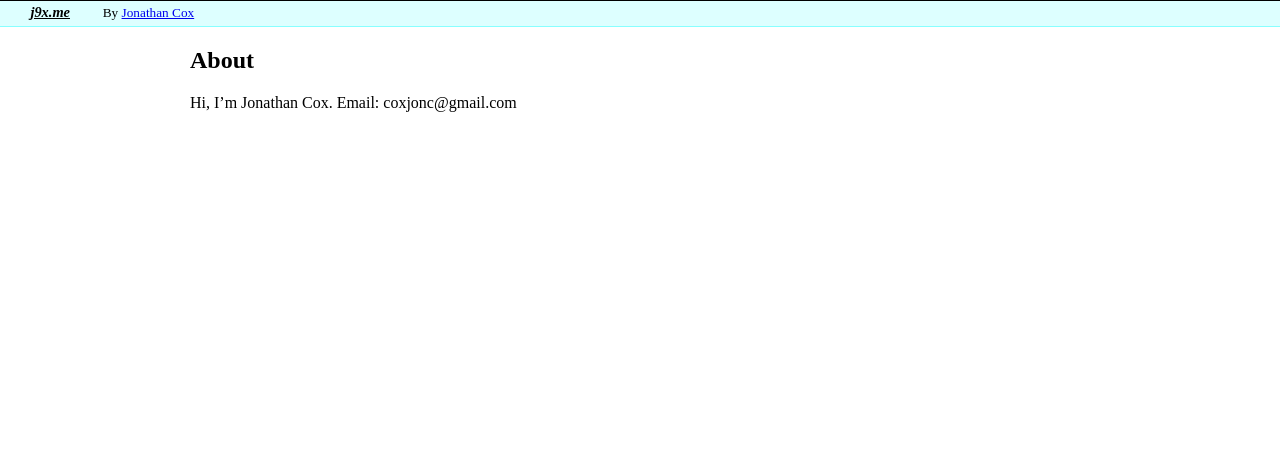
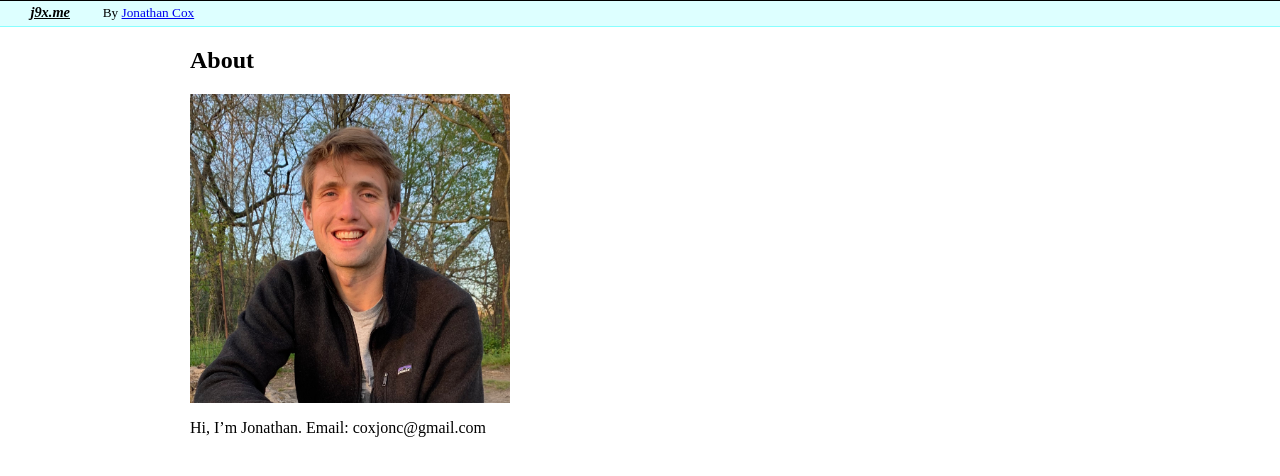
Before and after one commit to coxjonc/coxjonc.github.io, a Jekyll site: the page built from about.md, in a window 1280 px wide. Shown: the top 476 px of the page. Built offline with Jekyll 4.4.1, drawn with Linux system fonts in a browser that asks for light colours.

Commit message:
Add image

```diff
--- a/about.md
+++ b/about.md
@@ -3,5 +3,6 @@ layout: page
 title: About
 permalink: /about/
 ---
+![picture of me](/assets/img/IMG_0262.jpg)
 
-Hi, I'm Jonathan Cox. Email: coxjonc@gmail.com
+Hi, I'm Jonathan. Email: coxjonc@gmail.com
--- a/assets/css/main.css
+++ b/assets/css/main.css
@@ -8,9 +8,9 @@
     img {page-break-inside: avoid;}
     div.nosplit {page-break-inside: avoid;}
   }
-  img.center {
+  img {
     display: block;
-    margin: 0 auto;
+    width: 20em;
   }
   .pad {
     padding-top: 1em;
```
Also changed, not shown: assets/img/IMG_0262.jpg (added).
